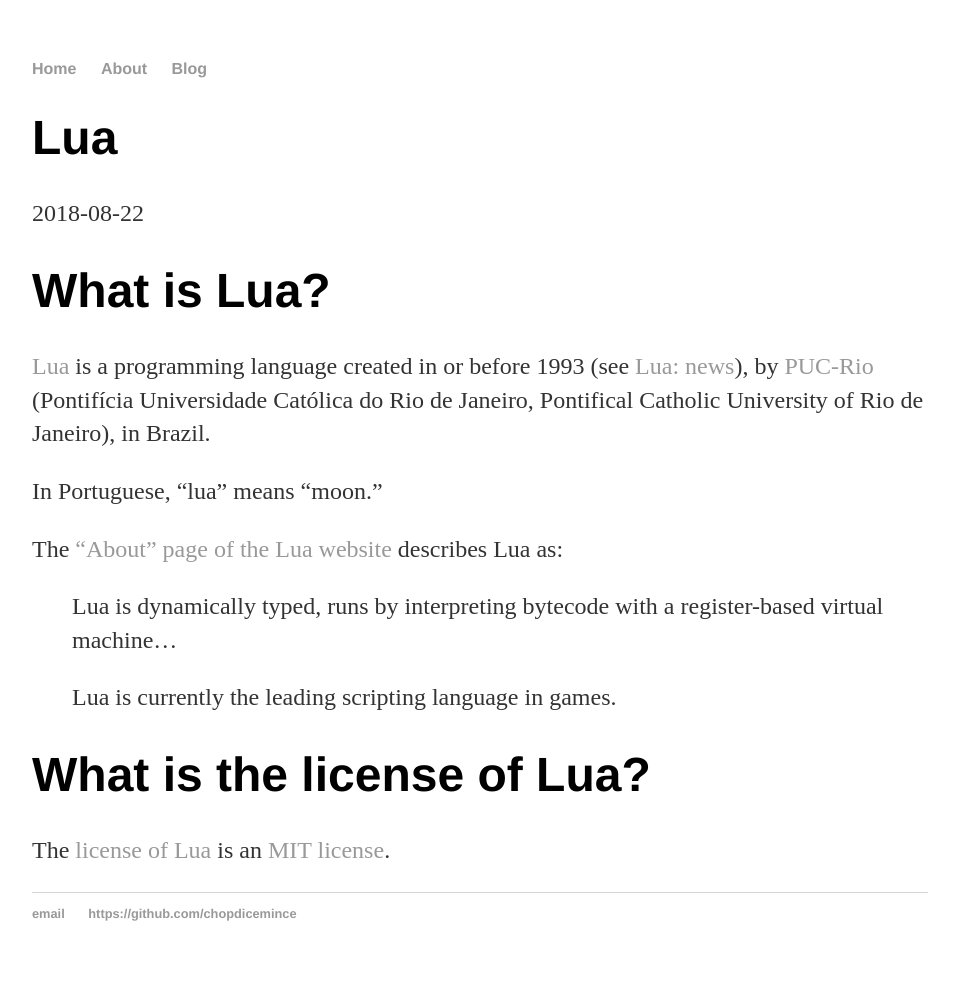
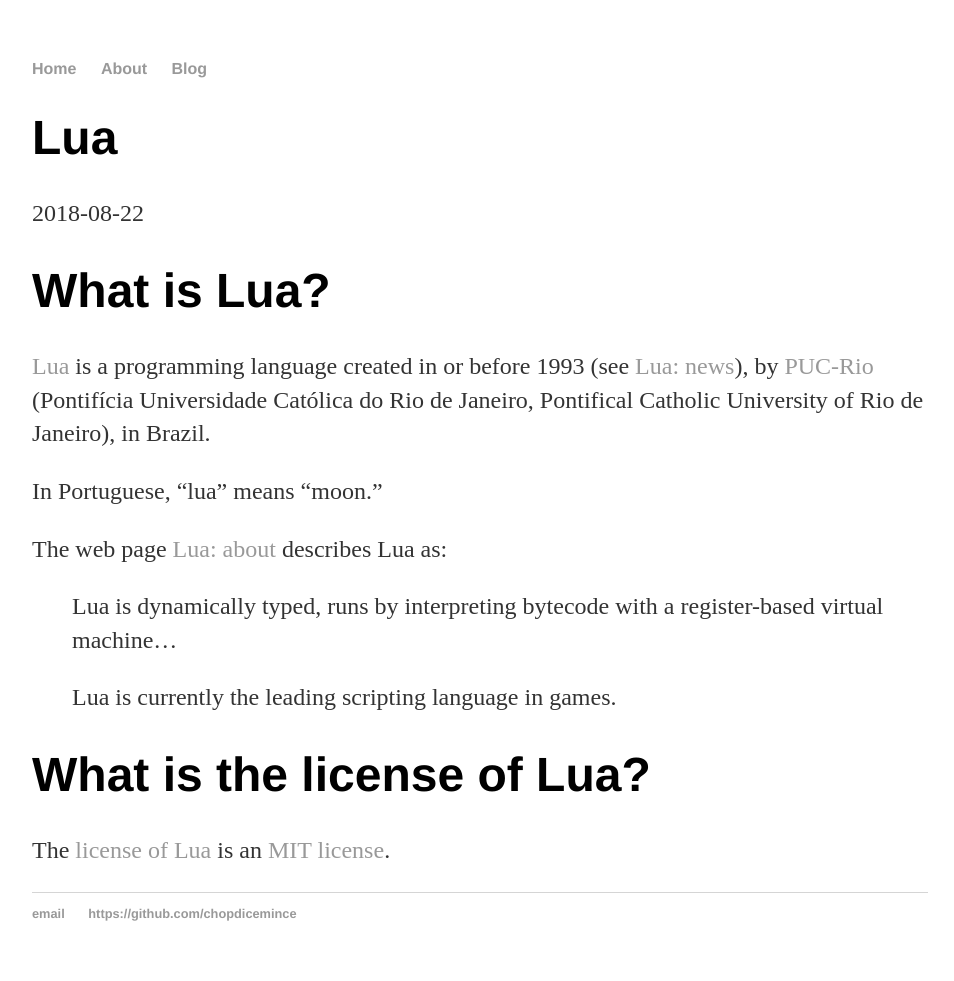
Before and after one commit to chopdicemince/chopdicemince.github.io, a Jekyll site: the page built from _posts/2018-08-22-lua.md, in a window 1280 px wide. Shown: the whole page, without its empty margins (160-1114 px from the left). Built offline with Jekyll 4.4.1, drawn with Linux system fonts in a browser that asks for light colours.

Commit message:
Change a link name

```diff
--- a/_posts/2018-08-22-lua.md
+++ b/_posts/2018-08-22-lua.md
@@ -10,7 +10,7 @@
 
 In Portuguese, "lua" means "moon."
 
-The ["About" page of the Lua website](https://www.lua.org/about.html) describes Lua as:
+The web page [Lua: about](https://www.lua.org/about.html) describes Lua as:
 
 > Lua is dynamically typed, runs by interpreting bytecode with a register-based virtual machine...
 >
```
